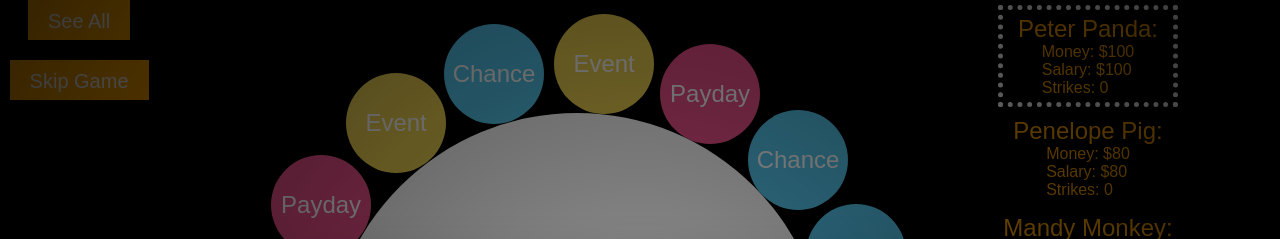
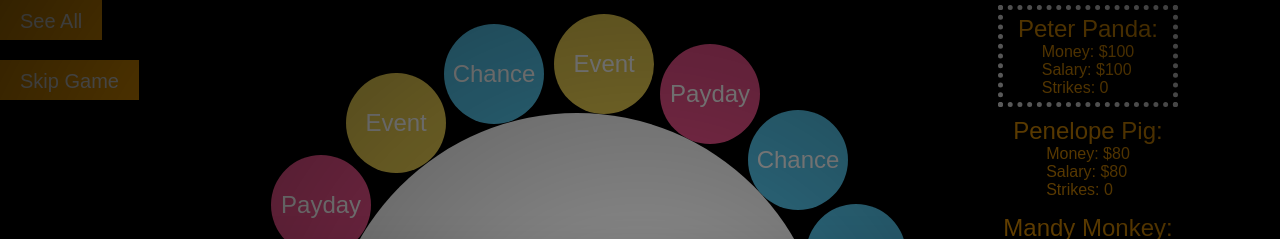
Before and after one commit to Matt-F-Wu/monoprison, a website: page index.html in a window 1280 px wide. Shown: the top 239 px of the page. Drawn offline with Linux system fonts and the light colour scheme.

Commit message:
left aligned skip game button

```diff
--- a/index.html
+++ b/index.html
@@ -58,7 +58,7 @@
 					document.getElementById('postGame').style.display = "flex";
 				}
 			</script>
-			<div class="column" style="height: 20%; width: 15%">
+			<div class="column" style="height: 20%; width: 15%; align-items: flex-start;">
 				<div class="btnpure" style="position: absolute; top: 0%; margin-left: 0%; z-index: 30" onclick="toggleInfo()" id="toggleBtn">See All</div>
 				<div class="btnpure" style="position: absolute; margin-left: 0%; z-index: 30" onclick="skipGame()" id="skipBtn">Skip Game</div>
 			</div>
```
